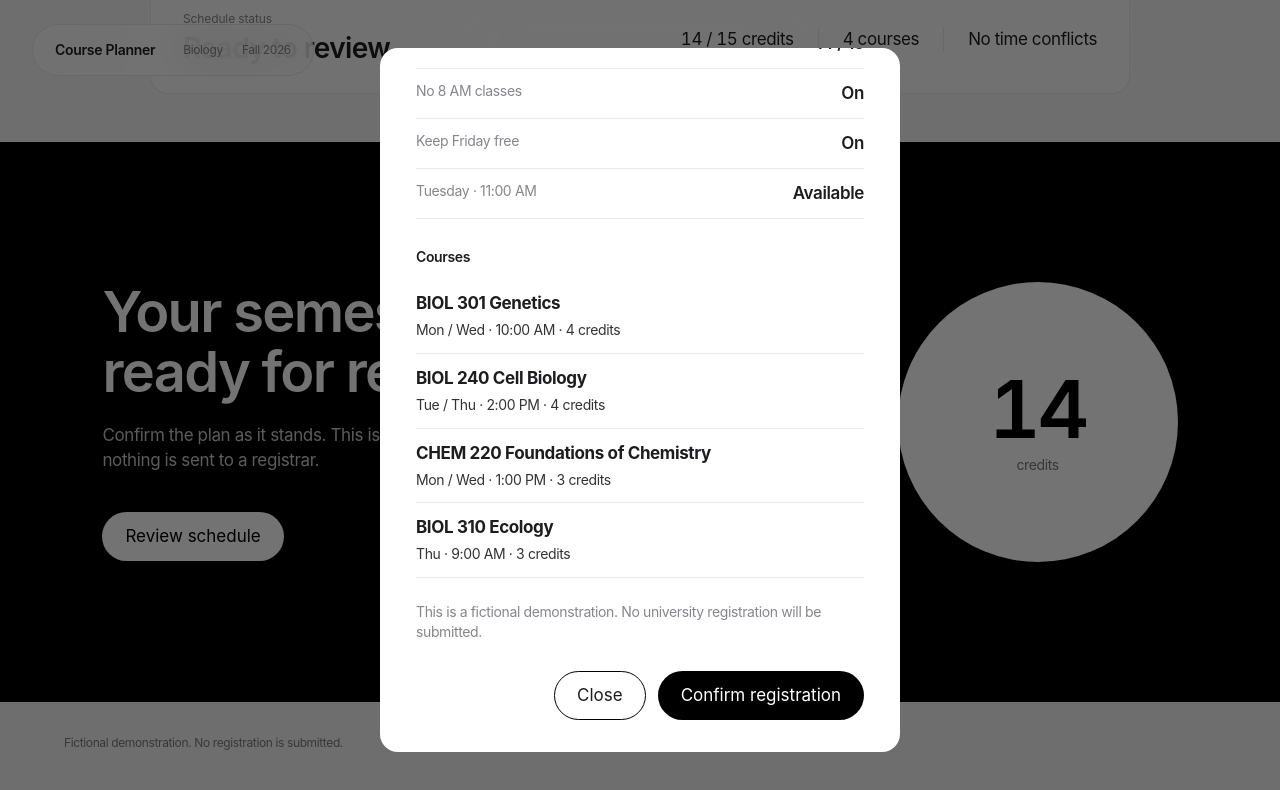
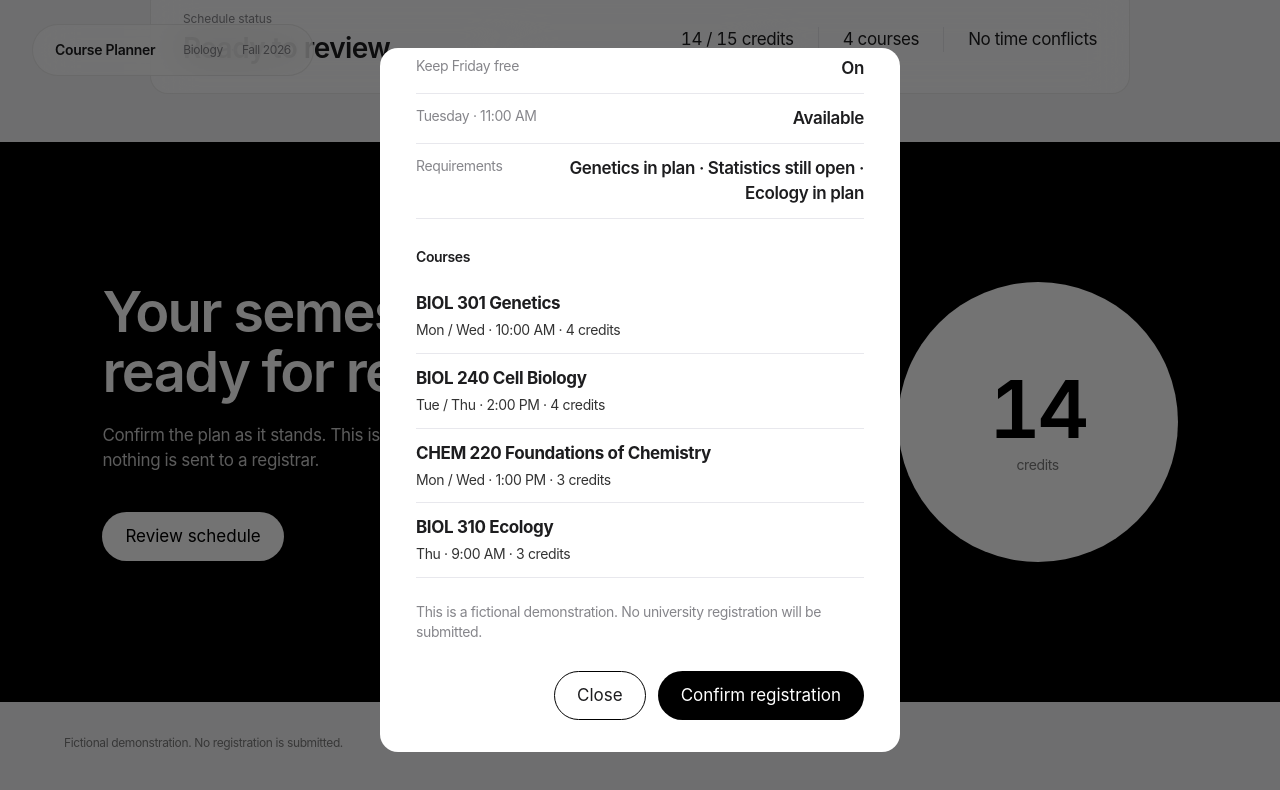
Before and after one commit to TenzyZ/webmcp-course-planner, a React (Vite) app: page / in a window 1280 px wide. Both pictures are taken after a click on the button "Review schedule". Shown: the part 3450-4240 px from the top of the page. Built offline with nearby package versions, Linux system fonts and the light colour scheme.

Commit message:
Polish WebMCP demo clarity (#4)

```diff
--- a/src/App.tsx
+++ b/src/App.tsx
@@ -71,6 +71,7 @@ export default function App() {
               requirements: REQUIREMENTS.map((requirement) => ({
                 label: requirement.label,
                 met: isRequirementMet(requirement, current.selectedIds),
+                courseIds: requirement.fulfilledBy,
               })),
               catalog: COURSES.map((course) => ({
                 id: course.id,
@@ -250,6 +251,11 @@ export default function App() {
                   </span>
                   <span className="plan-credits-label">credits</span>
                 </p>
+                {conflicts.length > 0 ? (
+                  <p className="plan-conflict" role="status">
+                    {conflicts[0]}
+                  </p>
+                ) : null}
               </div>
               <p className="plan-count">
                 {selectedCourses.length}{' '}
--- a/src/components/Finale.tsx
+++ b/src/components/Finale.tsx
@@ -1,5 +1,6 @@
 import { useEffect, useRef } from 'react'
-import { formatCourseMeetings } from '../planner'
+import { REQUIREMENTS } from '../data'
+import { formatCourseMeetings, isRequirementMet } from '../planner'
 import type { Course, PlannerState } from '../types'
 
 type FinaleProps = {
@@ -111,6 +112,19 @@ export function Finale({
             <dt>Tuesday · 11:00 AM</dt>
             <dd>{planner.tuesdayElevenBlocked ? 'Blocked' : 'Available'}</dd>
           </div>
+          <div>
+            <dt>Requirements</dt>
+            <dd>
+              {REQUIREMENTS.map(
+                (requirement) =>
+                  `${requirement.label} ${
+                    isRequirementMet(requirement, planner.selectedIds)
+                      ? 'in plan'
+                      : 'still open'
+                  }`,
+              ).join(' · ')}
+            </dd>
+          </div>
         </dl>
 
         <h3 className="review-sub">Courses</h3>
--- a/src/index.css
+++ b/src/index.css
@@ -510,6 +510,13 @@ img {
   color: #cccccc;
 }
 
+.plan-conflict {
+  max-width: 32ch;
+  margin-top: 12px;
+  font-size: 14px;
+  font-weight: 600;
+}
+
 .timetable {
   flex: 1;
   min-height: 0;
@@ -582,6 +589,16 @@ img {
   justify-content: center;
   margin: 2px 0;
   letter-spacing: 0.02em;
+}
+
+.tt-blocked.is-occupied {
+  border-width: 2px;
+  text-shadow: 0 1px 2px var(--black);
+  background: repeating-linear-gradient(
+    135deg,
+    rgba(255, 255, 255, 0.3) 0 4px,
+    rgba(0, 0, 0, 0.35) 4px 8px
+  );
 }
 
 .tt-event {
```
